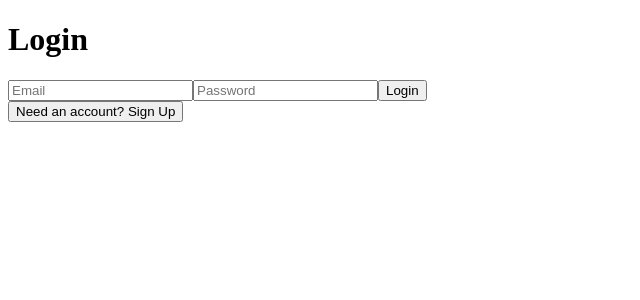
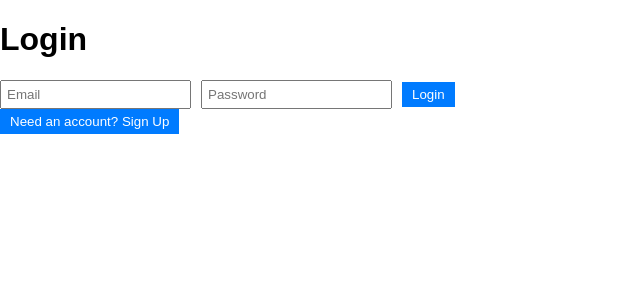
Before and after one commit to RudradevArya/rudradev-Arakoo-OA-0225, a Next.js app: page / in a window 1280 px wide. Shown: the top 300 px of the page, without its empty margins (0-640 px from the left). Built offline with nearby package versions, Linux system fonts and the light colour scheme; no server answers.

Commit message:
bug fix: css erros and add task not working

```diff
--- a/src/components/AddTaskModal.js
+++ b/src/components/AddTaskModal.js
@@ -3,11 +3,15 @@ import { useState } from 'react';
 export default function AddTaskModal({ isOpen, onClose, addTask }) {
   const [title, setTitle] = useState('');
 
-  const handleSubmit = (e) => {
+  const handleSubmit = async (e) => {
     e.preventDefault();
-    addTask({ title });
-    setTitle('');
-    onClose();
+    try {
+      await addTask({ title });
+      setTitle('');
+      onClose();
+    } catch (error) {
+      console.error("Error in handleSubmit:", error);
+    }
   };
 
   if (!isOpen) return null;
--- a/src/components/TaskBoard.js
+++ b/src/components/TaskBoard.js
@@ -16,10 +16,16 @@ export default function TaskBoard({ user }) {
     const q = query(
       collection(db, 'tasks'),
       where('userId', '==', user.uid),
-      orderBy('createdAt', 'desc'));
+      orderBy('createdAt', 'desc')
+    );
 
     const unsubscribe = onSnapshot(q, (querySnapshot) => {
-      const tasksData = querySnapshot.docs.map(doc => ({ id: doc.id, ...doc.data() }));
+      const tasksData = querySnapshot.docs.map(doc => ({
+        id: doc.id,
+        ...doc.data(),
+        createdAt: doc.data().createdAt?.toDate()
+      }));
+      console.log("Tasks data:", tasksData);
       setTasks(tasksData);
     });
 
@@ -27,11 +33,18 @@ export default function TaskBoard({ user }) {
   }, [user]);
 
   const addTask = async (taskData) => {
-    await addDoc(collection(db, 'tasks'),
-    { ...taskData,
-      userId: user.uid,
-      createdAt: serverTimestamp()
-     });
+    try {
+      const docRef = await addDoc(collection(db, 'tasks'), {
+        ...taskData,
+        userId: user.uid,
+        createdAt: serverTimestamp()
+      });
+      console.log("Document written with ID: ", docRef.id);
+      return docRef.id;
+    } catch (e) {
+      console.error("Error adding document: ", e);
+      throw e;
+    }
   };
 
   const updateTask = async (id, taskData) => {
--- a/src/styles/globals.css
+++ b/src/styles/globals.css
@@ -78,3 +78,42 @@ body {
       margin-top: 10px;
     }
   }
+
+  body {
+    font-family: Arial, sans-serif;
+    margin: 0;
+    padding: 0;
+  }
+
+  .container {
+    max-width: 800px;
+    margin: 0 auto;
+    padding: 20px;
+  }
+
+  ul {
+    list-style-type: none;
+    padding: 0;
+  }
+
+  li {
+    background-color: #f0f0f0;
+    margin-bottom: 10px;
+    padding: 10px;
+    display: flex;
+    justify-content: space-between;
+    align-items: center;
+  }
+
+  button {
+    background-color: #007bff;
+    color: white;
+    border: none;
+    padding: 5px 10px;
+    cursor: pointer;
+  }
+
+  input {
+    padding: 5px;
+    margin-right: 10px;
+  }
```
Also changed, not shown: src/components/TaskItem.js (line endings or trailing spaces), src/pages/_app.js (renamed from src/pages/app.js).
